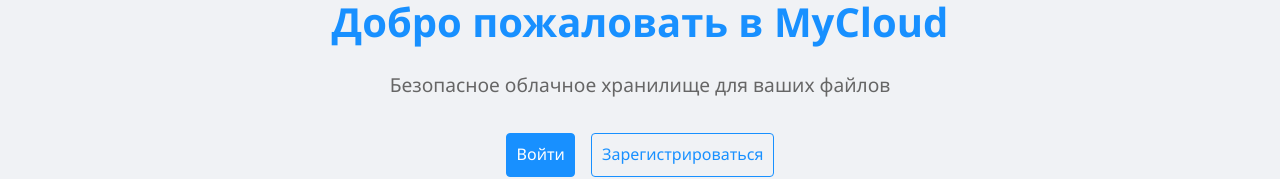
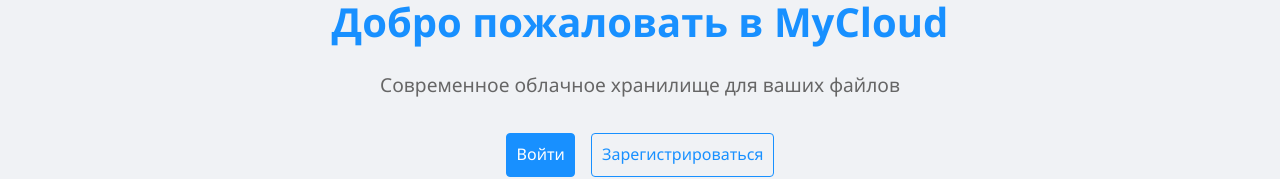
Before and after one commit to maxter9595/MyCloud-Frontend, a React (Create React App) app: page / in a window 1280 px wide. Shown: the part 557-736 px from the top of the page. Built offline with nearby package versions, Linux system fonts and the light colour scheme; no server answers.

Commit message:
Changed HomePage.jsx

```diff
--- a/src/pages/HomePage.jsx
+++ b/src/pages/HomePage.jsx
@@ -22,7 +22,7 @@ const HomePage = () => {
     <main className="home-page">
       <img src={Cloud} alt="Cloud" className="cloud-bg" />
       <h1>Добро пожаловать в MyCloud</h1>
-      <p>Безопасное облачное хранилище для ваших файлов</p>
+      <p>Современное облачное хранилище для ваших файлов</p>
 
       {!isAuthenticated && (
         <div className="auth-links">
```
